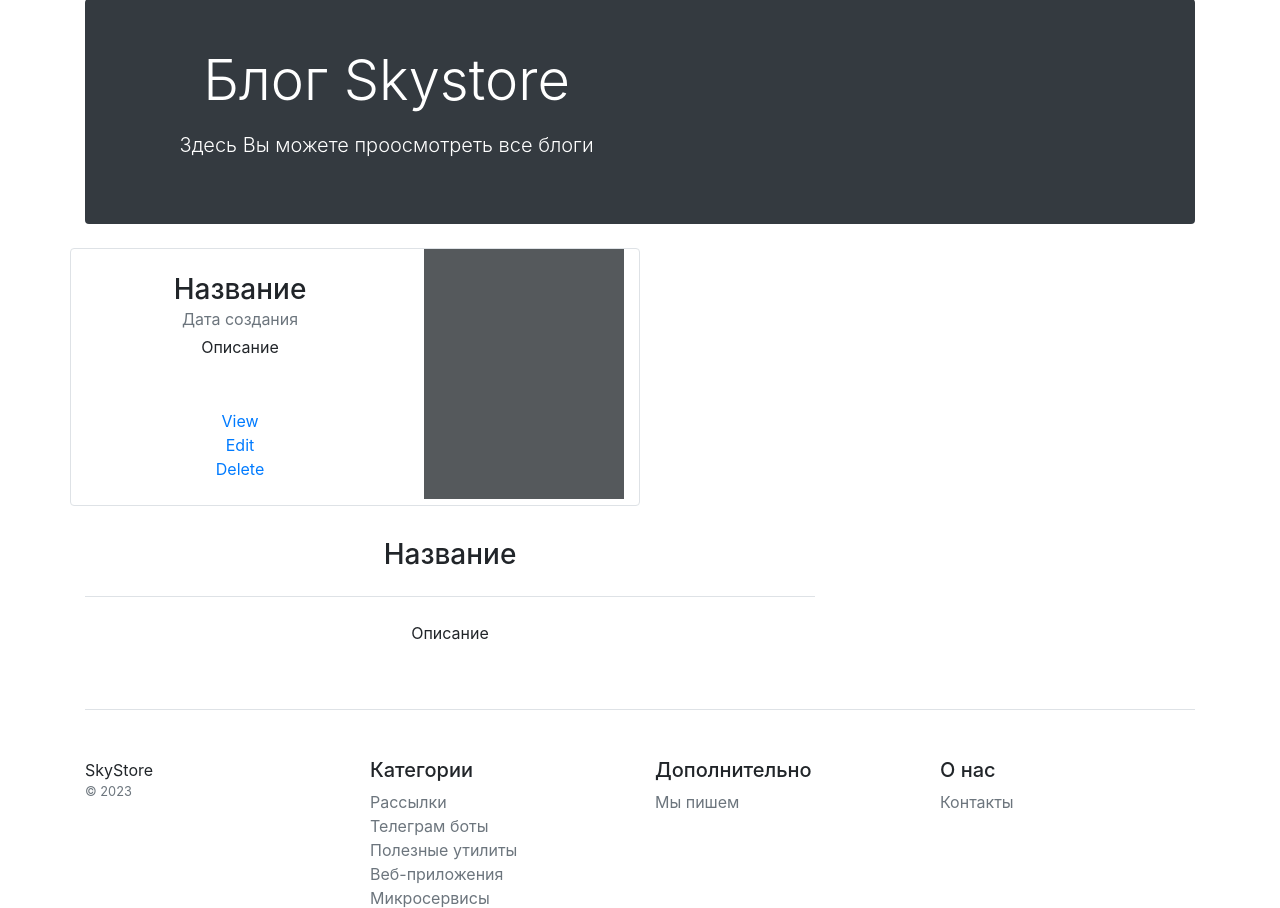
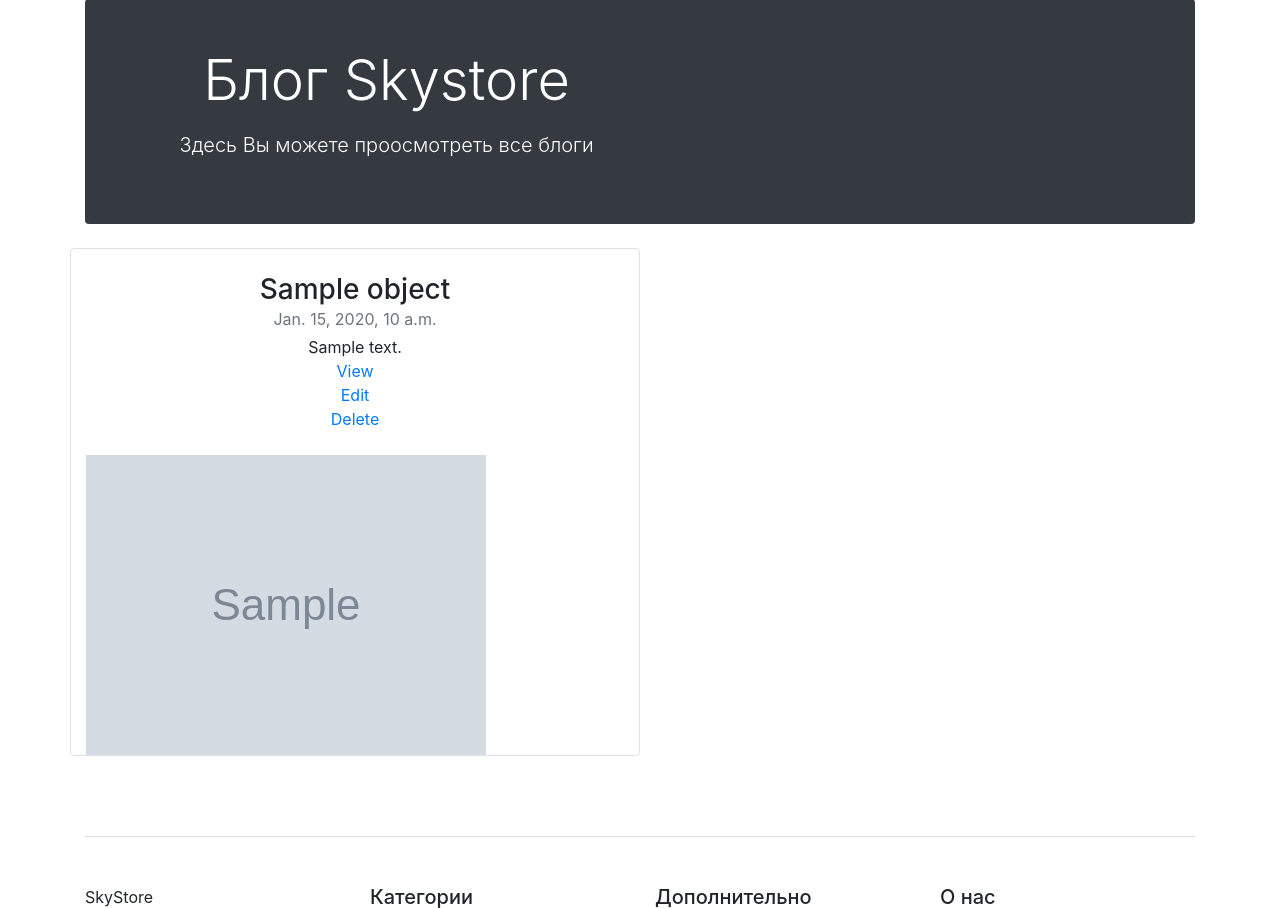
Before and after one commit to klepininalex/django_project, a Django app: template catalog/templates/catalog/blog_list.html in a window 1280 px wide. Shown: the part 92-1000 px from the top of the page. Run offline with Django 4.2, Linux system fonts and the light colour scheme; the template is opened without the code that fills it: most values are stand-ins (such as "Sample title", 1, 10 or a date in 2020); grey boxes marked "Sample" are stand-in pictures; data that the repository does not hold is empty; some libraries are stand-ins or nearby versions.

Commit message:
refactor blog list template, urlpatterns, blog cbv & blog list template

```diff
--- a/catalog/templates/catalog/blog_list.html
+++ b/catalog/templates/catalog/blog_list.html
@@ -8,42 +8,26 @@
             <p class="lead my-3">Здесь Вы можете проосмотреть все блоги</p>
         </div>
     </div>
-
+    {% for object in object_list %}
     <div class="row mb-2">
         <div class="col-md-6">
             <div class="row g-0 border rounded overflow-hidden flex-md-row mb-4 shadow-sm h-md-250 position-relative">
                 <div class="col p-4 d-flex flex-column position-static">
-                    <h3 class="mb-0">Название</h3>
-                    <div class="mb-1 text-muted">Дата создания</div>
-                    <p class="card-text mb-auto">Описание</p>
-                    <a href="#" class="stretched-link">View</a>
+                    <h3 class="mb-0">{{ object.title }}</h3>
+                    <div class="mb-1 text-muted">{{ object.create_date }}</div>
+                    <p class="card-text mb-auto">{{ object.description }}</p>
+                    <a href="{% url 'catalog:view_blog' object.id %}" class="stretched-link">View</a>
                     <a href="#" class="stretched-link">Edit</a>
                     <a href="#" class="stretched-link">Delete</a>
                 </div>
                 <div class="col-auto d-none d-lg-block">
-                    <svg class="bd-placeholder-img" width="200" height="250" xmlns="http://www.w3.org/2000/svg"
-                         role="img" aria-label="Placeholder: Thumbnail" preserveAspectRatio="xMidYMid slice"
-                         focusable="false"><title>Placeholder</title>
-                        <rect width="100%" height="100%" fill="#55595c"/>
-                    </svg>
+                    <img src="/media/{{ object.image }}"/>
 
                 </div>
             </div>
         </div>
     </div>
-
-    <div class="row text-center">
-        <div class="col-md-8">
-            <h3 class="pb-4 mb-4 fst-italic border-bottom">
-                Название
-            </h3>
-
-            <article class="blog-post">
-                <p>Описание</p>
-            </article>
-
-        </div>
-    </div>
+    {% endfor %}
 </main>
 
 </body>
--- a/catalog/urls.py
+++ b/catalog/urls.py
@@ -10,7 +10,8 @@ urlpatterns = [
     path('contacts/', ContactsView.as_view(), name='contacts'),
     path('product/<int:pk>/', ProductDetailView.as_view(), name='product'),
     path('blog/', BlogListView.as_view(), name='blog'),
-    path('blog/create/', BlogCreateView.as_view(), name='create_blog'),
-    path('blog/edit/', BlogUpdateView.as_view(), name='edit_blog'),
-    path('blog/delete/', BlogDeleteView.as_view(), name='delete_blog')
+    path('blog/view/<int:pk>', BlogDetailView.as_view(), name='view_blog'),
+    path('blog/create/<int:pk>', BlogCreateView.as_view(), name='create_blog'),
+    path('blog/edit/<int:pk>', BlogUpdateView.as_view(), name='edit_blog'),
+    path('blog/delete/<int:pk>', BlogDeleteView.as_view(), name='delete_blog')
 ]
--- a/catalog/views.py
+++ b/catalog/views.py
@@ -26,7 +26,10 @@ class BlogCreateView(CreateView):
 
 class BlogListView(ListView):
     model = Blog
-    template_name = 'catalog/blog_list.html'
+
+
+class BlogDetailView(DetailView):
+    model = Blog
 
 
 class BlogUpdateView(UpdateView):
```
